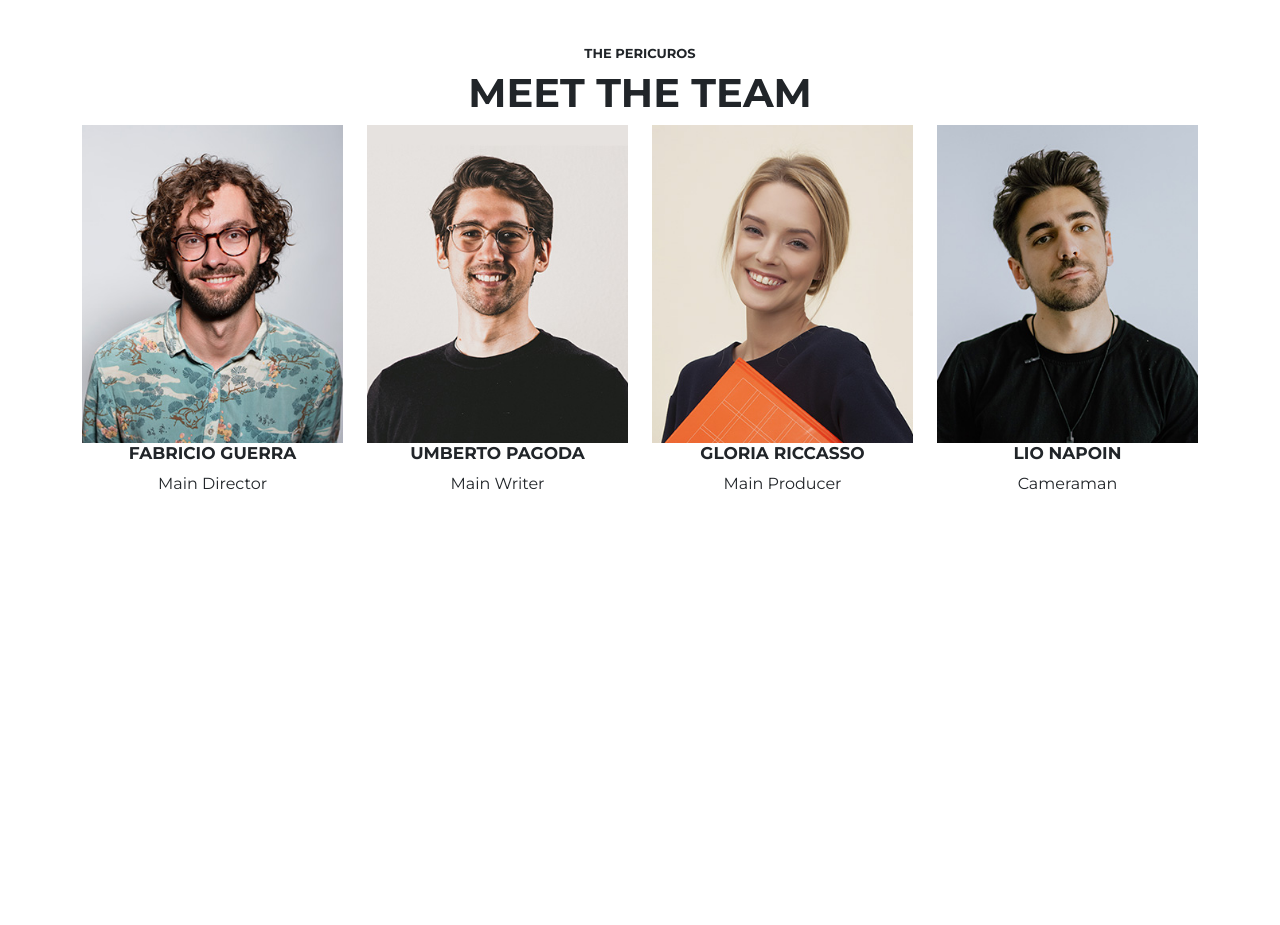
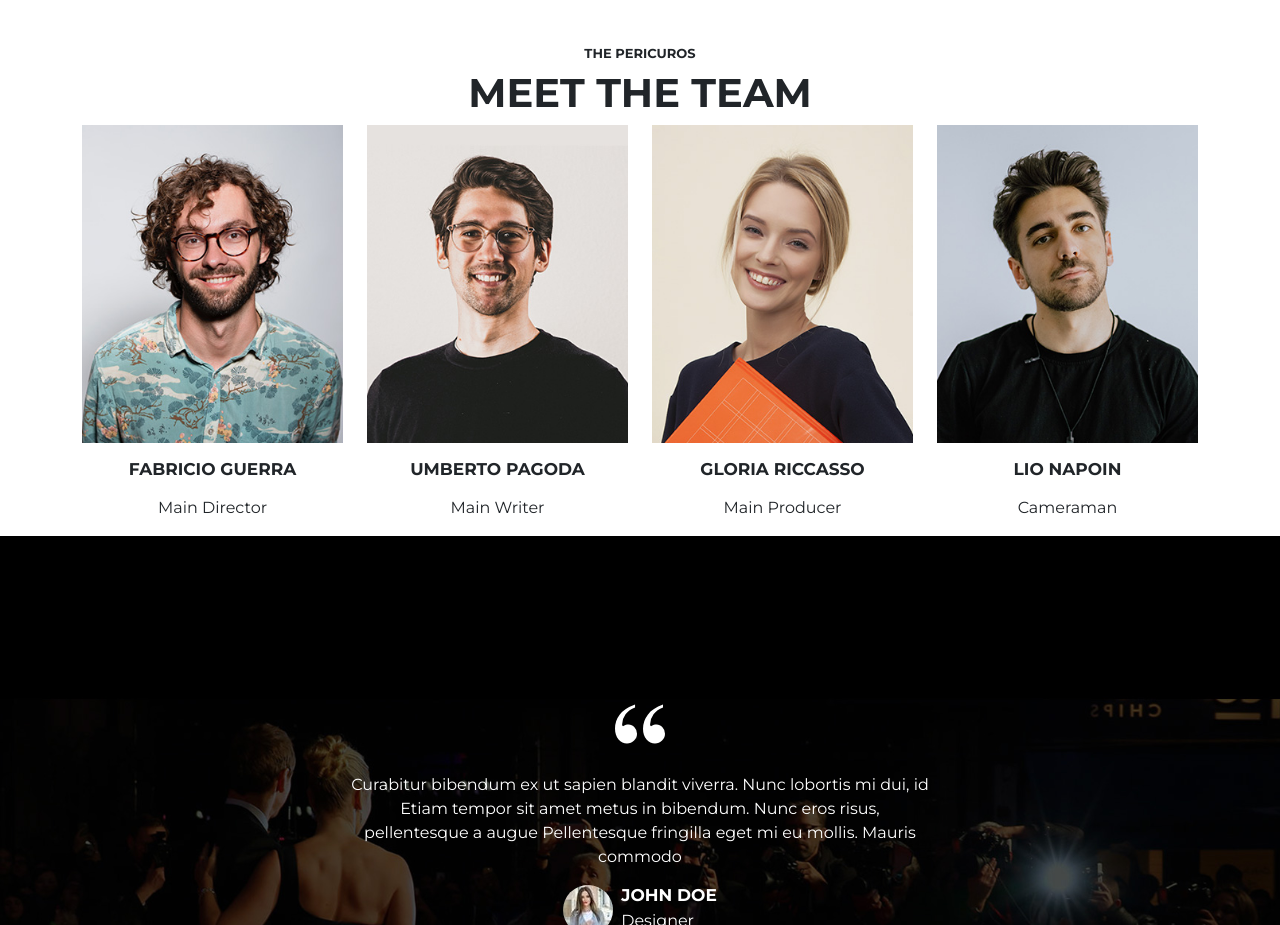
Before and after one commit to DavideGila/proj-html-vuejs, a Vue app: page / in a window 1280 px wide. Shown: the part 2527-3452 px from the top of the page. Before the commit the page ends 3039 px from the top, so only its background shows below. Built offline with nearby package versions, Linux system fonts and the light colour scheme.

Commit message:
imported SliderComponent

```diff
--- a/src/components/MainComponent.vue
+++ b/src/components/MainComponent.vue
@@ -93,13 +93,16 @@
                 <h2 class="text-center text-uppercase">Meet the Team</h2>
                 <div class="row text-center">
                     <div v-for="member in store.teamMembers" class="col-3">
-                        <img :src="member.img" alt="" class="w-100">
-                        <h6 class="text-uppercase">{{ member.name }}</h6>
+                        <img :src="member.img" alt="" class="w-100 pb-3">
+                        <h6 class="text-uppercase pb-2">{{ member.name }}</h6>
                         <p>{{ member.job }}</p>
                     </div>
                 </div>
             </div>
         </section>
+
+        <!-- Sixth Section -->
+        <SliderComponent />
     </main>
 </template>
 
@@ -107,6 +110,7 @@
 import { store } from '../data/store'
 import { defineComponent } from 'vue';
 import Vue3autocounter from 'vue3-autocounter';
+import SliderComponent from './main/SliderComponents.vue';
 
 
 export default defineComponent({
@@ -116,9 +120,9 @@ export default defineComponent({
         }
     },
     components: {
-        'vue3-autocounter': Vue3autocounter
-    }
-
+        'vue3-autocounter': Vue3autocounter,
+        SliderComponent
+    },
 })
 </script>
 
@@ -173,4 +177,5 @@ h6 {
 .counter {
     font-size: 55px;
     font-weight: 600;
-}</style>
+}
+</style>
```
